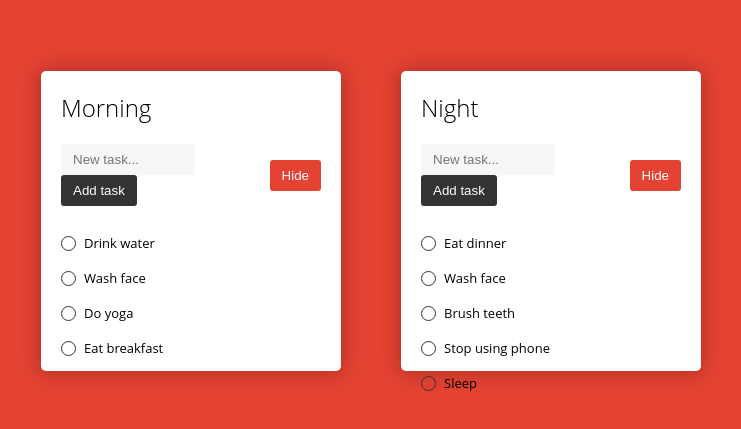
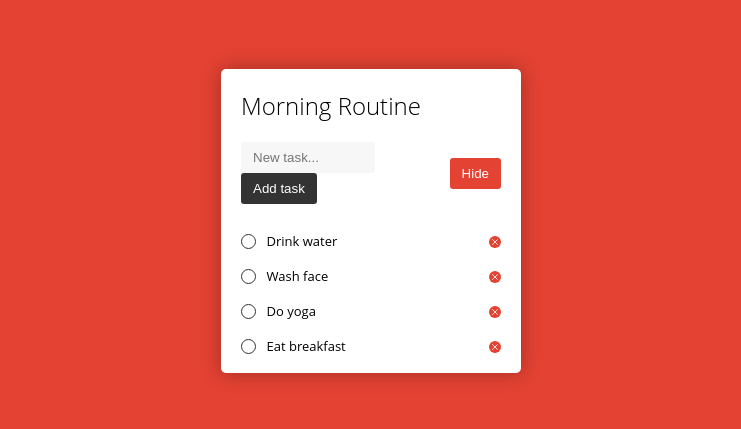
Before and after one commit to comarialuiza/routines, a React (Create React App) app: page / in a window 1280 px wide. Shown: the part 179-608 px from the top of the page, without its empty margins (269-1010 px from the left). Built offline with nearby package versions, Linux system fonts and the light colour scheme.

Commit message:
Separated the components

```diff
--- a/package.json
+++ b/package.json
@@ -8,8 +8,10 @@
     "@testing-library/user-event": "^7.2.1",
     "react": "^16.13.1",
     "react-dom": "^16.13.1",
+    "react-icons": "^3.10.0",
     "react-scripts": "3.4.1",
-    "styled-components": "^5.1.0"
+    "styled-components": "^5.1.0",
+    "uuidv4": "^6.0.8"
   },
   "scripts": {
     "start": "react-scripts start",
--- a/src/components/Holder/index.js
+++ b/src/components/Holder/index.js
@@ -1,18 +1,13 @@
 import React, { useContext } from 'react';
 
 import { Container } from './styles';
-import Routine from '../Routine';
-import { MorningContext } from './../../services/MorningContext';
-import { NightContext } from './../../services/NightContext';
+import MorningRoutine from './../MorningRoutine';
 
 export default function Holder() {
-    const [ morningRoutine, setMorningRoutine ] = useContext(MorningContext);
-    const [ nightRoutine, setNightRoutine ] = useContext(NightContext);
-
     return(
         <Container>
-            <Routine title={ 'Morning' } tasks={ morningRoutine } />
-            <Routine title={ 'Night' } tasks={ nightRoutine } />
+            <MorningRoutine />
+            { /* <Routine title={ 'Night' } tasks={ nightRoutine } /> */ }
         </Container>
     );
 }
--- /dev/null
+++ b/src/components/MorningRoutine/index.js
@@ -0,0 +1,73 @@
+import React, { useState, useContext } from 'react';
+import { uuid } from 'uuidv4';
+
+import { FiX } from 'react-icons/fi';
+
+import { MorningContext } from './../../services/MorningContext';
+import { Container, Task, Checkbox, Content, AddTask, Delete } from './styles';
+
+export default function Routine({ title, tasks }) {
+    const [ showForm, setShowForm ] = useState('show');
+    const [ morningRoutine, setMorningRoutine ] = useContext(MorningContext);
+
+    const handleDisplayForm = () => {
+        if(showForm === 'show') {
+            setShowForm('hide');
+        } else if (showForm === 'hide') {
+            setShowForm('show');
+        }
+    }
+
+    const handleCompleteTask = id => {
+        /* setMorningRoutine(morningRoutine.map(routine => routine.id === id ? routine.completed: true)); */
+    }
+
+    const handleAddTask = e => {
+        e.preventDefault();
+
+        console.log(morningRoutine.length);
+
+        if(morningRoutine.length <= 4) {
+            const newTaskContent = e.target.elements.newTask.value;
+
+            const newTask = {
+                id: uuid(),
+                content: newTaskContent,
+                completed: false
+            }
+
+            setMorningRoutine([...morningRoutine, newTask]);
+
+            e.target.elements.newTask.value = '';
+        } else {
+            console.log('too many routines!')
+        }
+    }
+
+    const handleDeleteTask = id => {
+        setMorningRoutine(morningRoutine.filter(routine => routine.id !== id));
+    }
+
+    return(
+        <Container>
+            <h2>Morning Routine</h2>
+
+            <AddTask>
+                <form id={ showForm } onSubmit={ handleAddTask }>
+                    <input
+                        placeholder="New task..."
+                        name="newTask"
+                    />
+                    <button type="submit">Add task</button>
+                </form>
+                <button onClick={ handleDisplayForm } className="toggleShow">{ showForm === 'hide' ? 'Show' : 'Hide' }</button>
+            </AddTask>
+
+            <ul>
+                { morningRoutine.map(task => (
+                    <Task key={ task.id }><Checkbox onClick={ () => handleCompleteTask(task.id) } /><Content>{ task.content }</Content><Delete type="button" onClick={ () => handleDeleteTask(task.id) }><FiX /></Delete></Task>
+                )) }
+            </ul>
+        </Container>
+    );
+}
--- /dev/null
+++ b/src/components/MorningRoutine/styles.js
@@ -0,0 +1,116 @@
+import styled from 'styled-components';
+
+export const Container = styled.div`
+    padding: 20px;
+    background-color: #fff;
+    box-shadow: 0 0 8px rgba(0, 0, 0, 0.1);
+    width: 300px;
+    height: 304px;
+    margin: 30px;
+    border-radius: 5px;
+    box-shadow: 0 0 20px rgba(0, 0, 0, 0.3);
+
+    h2 {
+        font-weight: 300;
+        margin-bottom: 20px;
+    }
+
+    ul {
+        list-style: none;
+    }
+`;
+
+export const Task = styled.li`
+    padding: 10px 0;
+    font-size: 13px;
+    line-height: 15px;
+    display: flex;
+    align-items: center;
+    justify-content: space-between;;
+
+    &#completed {
+        color: red;
+    }
+`;
+
+export const Checkbox = styled.span`
+    height: 15px;
+    width: 15px;
+    border-radius: 50%;
+    border: 1px solid #333;
+    display: block;
+    margin-right: 8px;
+    cursor: pointer;
+`;
+
+export const Content = styled.p`
+    position: relative;
+    width: calc(100% - 40px);
+`;
+
+export const AddTask = styled.div`
+    display: flex;
+    align-items: center;
+    justify-content: space-between;
+    margin-bottom: 20px;
+
+    form {
+        display: flex;
+        align-items: center;
+        justify-content: space-between;
+
+        input {
+            outline: 0;
+            border: 0;
+            padding: 8px 12px;
+            background-color: #f7f7f7;
+            border-radius: 3px;
+            width: calc(100% - 75px);
+        }
+
+        button {
+            padding: 8px 12px;
+            color: #fff;
+            outline: 0;
+            border: 0;
+            background-color: #333;
+            border-radius: 3px;
+        }
+    }
+
+    .toggleShow {
+        outline: 0;
+        border: 0;
+        padding: 8px 12px;
+        background-color: #e44232;
+        color: #fff;
+        border-radius: 3px;
+    }
+
+    #show {
+        display: block;
+    }
+
+    #hide {
+        display: none;
+    }
+`;
+
+export const Delete = styled.button`
+    border: 0;
+    outline: 0;
+    height: 12px;
+    width: 12px;
+    background: #e44232;
+    border-radius: 50%;
+    display: flex;
+    align-items: center;
+    justify-content: center;
+    cursor: pointer;
+
+    svg {
+        color: #fff;
+        height: 10px;
+        width: 10px;
+    }
+`;
```
Also changed, not shown: 1 other file (tests, documents, lock files or other folders).
